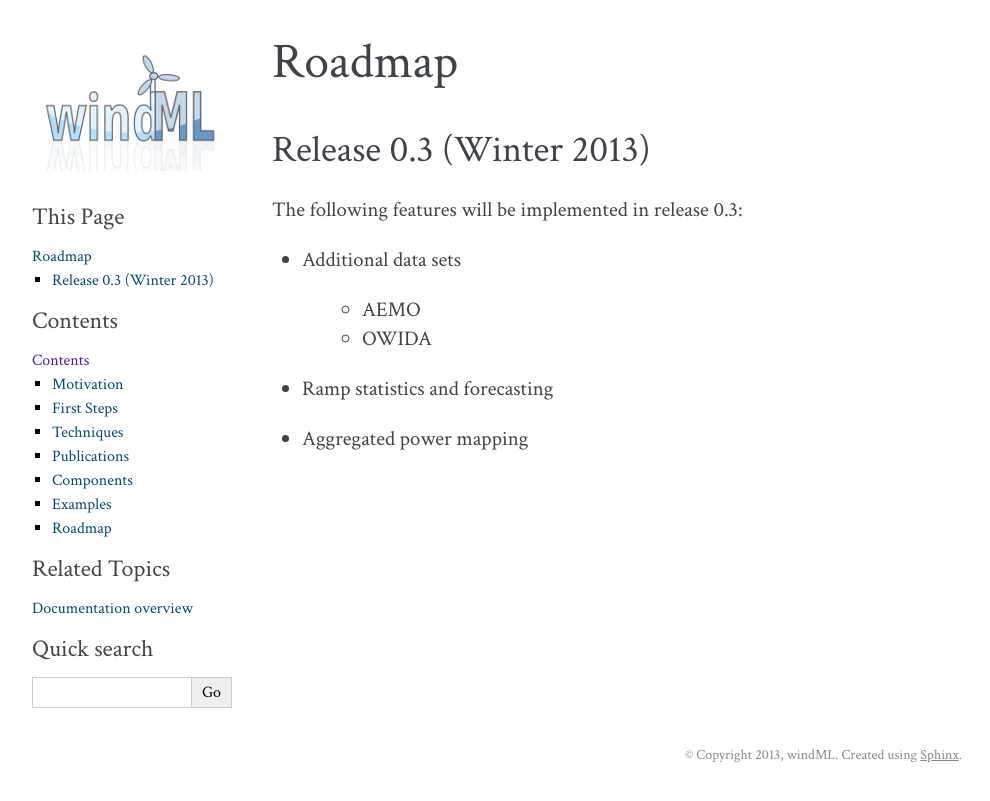
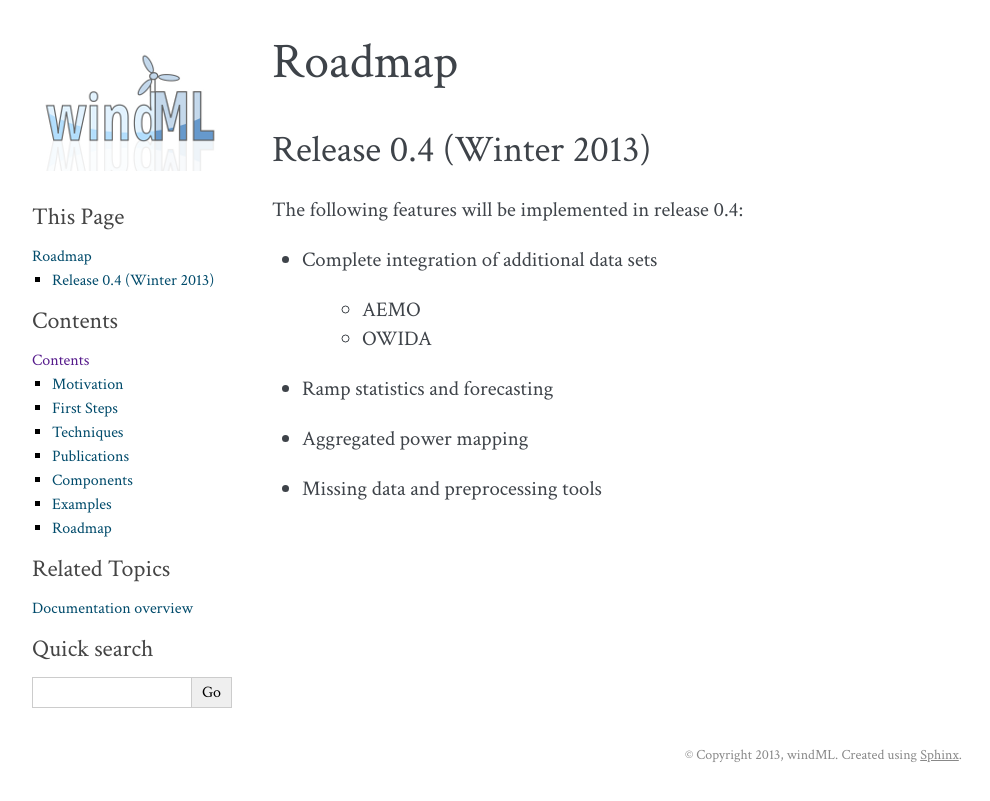
Before and after one commit to cigroup-ol/windml, a Sphinx documentation site: the page built from doc/roadmap.rst, in a window 1280 px wide. Shown: the top 801 px of the page, without its empty margins (148-1138 px from the left). Built offline with Sphinx 7.4.7, drawn with Linux system fonts in a browser that asks for light colours; formulas are drawn with MathJax 3; comment, search, counter and statistics services are not loaded.

Commit message:
added corrections of review meeting 0.4

```diff
--- a/doc/index.rst
+++ b/doc/index.rst
@@ -26,7 +26,7 @@
 
     </style>
 
-Documentation of windML 0.2
+Documentation of windML 0.3
 ===========================
 
 .. .. topic:: Machine learning library for wind energy information systems.
--- a/doc/roadmap.rst
+++ b/doc/roadmap.rst
@@ -1,15 +1,16 @@
 Roadmap
 =======
 
-Release 0.3 (Winter 2013)
+Release 0.4 (Winter 2013)
 -------------------------
 
-The following features will be implemented in release 0.3:
+The following features will be implemented in release 0.4:
 
-* Additional data sets
+* Complete integration of additional data sets
 
     * *AEMO*
     * *OWIDA*
 
 * Ramp statistics and forecasting
 * Aggregated power mapping
+* Missing data and preprocessing tools
```
Also changed, not shown: 2 other files.
